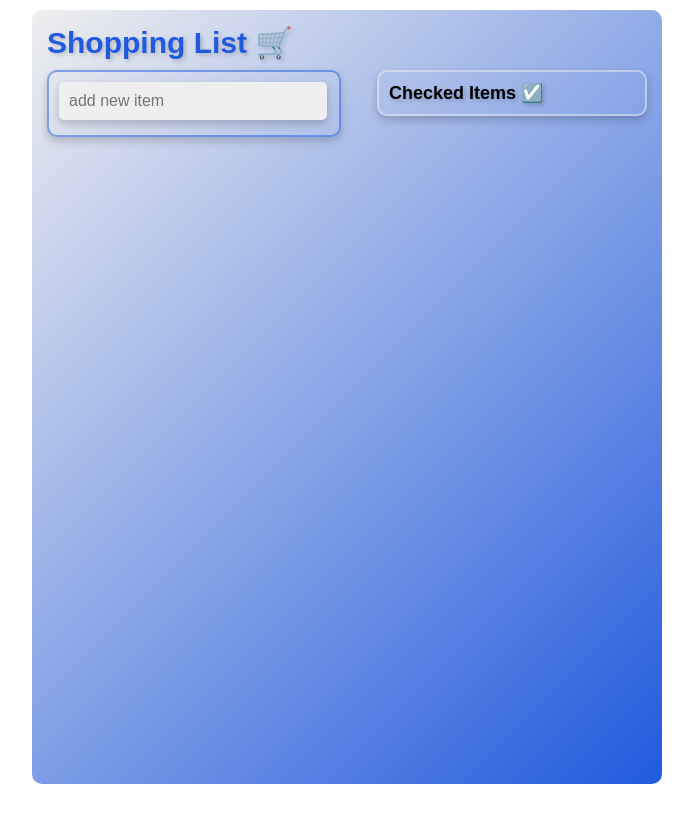
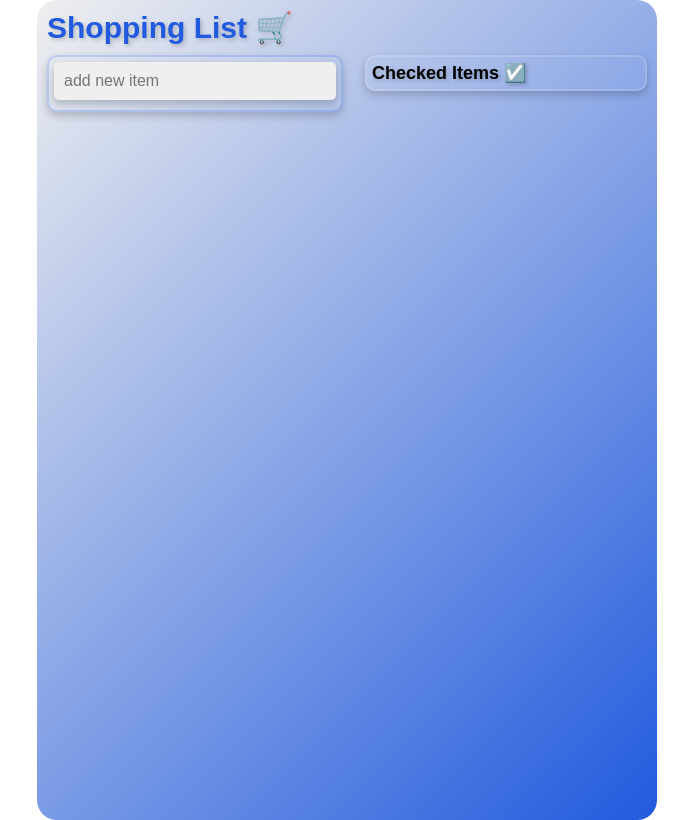
Before and after one commit to RasaIulian/ShoppingList, a React (Create React App) app: page / in a window 1280 px wide. Shown: the whole page, without its empty margins (293-986 px from the left). Built offline with nearby package versions, Linux system fonts and the light colour scheme.

Commit message:
fixed logic to avoid same item in list with Capital letters, styling updates

```diff
--- a/src/components/ShoppingList.style.tsx
+++ b/src/components/ShoppingList.style.tsx
@@ -7,12 +7,12 @@ const neutralColor = "#efefef"; // Gray
 
 export const Container = styled.div`
   font-family: Arial, sans-serif;
-  padding: 1.5rem;
+  padding: 1rem;
   background: linear-gradient(135deg, ${neutralColor}, ${primaryColor});
-  max-width: 60rem; /* Adjust the width as needed */
-  margin: 1rem auto; /* Center the container horizontally */
-  border-radius: 1rem;
-  height: 93vh;
+  max-width: 60rem;
+  margin: 0 auto;
+  border-radius: 2rem;
+  height: 100svh;
   text-shadow: 2px 2px 4px rgba(0, 0, 0, 0.2);
 `;
 
@@ -27,7 +27,7 @@ export const Input = styled.input`
   border: none;
   border-radius: 0.5rem;
   font-size: 1.6rem;
-  width: 92%;
+  width: calc(100% - 2rem);
   background-color: ${neutralColor};
   box-shadow: 0 4px 8px rgba(0, 0, 0, 0.2);
   margin-bottom: 0.5rem;
@@ -43,7 +43,7 @@ export const Input = styled.input`
 export const ErrorMessage = styled.p`
   color: #ff0000;
   font-size: 1.6rem;
-  margin-top: 1rem;
+  margin-bottom: 0.5rem;
 `;
 export const ListsContainer = styled.div`
   display: flex;
@@ -53,11 +53,11 @@ export const ListsContainer = styled.div`
 
 export const List = styled.ul`
   list-style: none;
-  border: 2px solid rgba(33, 90, 222, 0.5);
+  border: 2px solid rgba(33, 90, 222, 0.2);
   border-radius: 1rem;
-  padding: 1rem;
+  padding: 0.5rem;
   box-shadow: 0 4px 8px rgba(0, 0, 0, 0.2);
-  width: 45%;
+  width: 47%;
 `;
 
 export const ListItem = styled.li`
@@ -65,7 +65,7 @@ export const ListItem = styled.li`
   display: flex;
   justify-content: space-between; /* Aligns the items to the left and right */
   align-items: center; /* Aligns the items vertically */
-  width: 100%;
+  width: calc(100%-0.6rem);
 `;
 
 export const Label = styled.label`
@@ -75,7 +75,7 @@ export const Label = styled.label`
   cursor: pointer;
   width: 100%;
   border-radius: 0.5rem;
-  padding: 0.3rem;
+  padding: 1rem;
   position: relative;
   box-shadow: 0 2px 4px rgba(0, 0, 0, 0.1);
   transition: background-color, box-shadow 0.3s ease;
@@ -90,7 +90,7 @@ export const Label = styled.label`
     border: none;
     cursor: pointer;
     position: absolute;
-    right: 0.3rem;
+    right: 1rem;
     transition: color 0.3s ease;
     text-shadow: 2px 2px 4px rgba(0, 0, 0, 0.2);
   }
@@ -115,18 +115,19 @@ export const CheckboxInput = styled.input`
 
   &:hover::after {
     opacity: 1;
+    text-shadow: 2px 2px 4px rgba(0, 0, 0, 0.2);
     transition: opacity 0.3s ease;
   }
   &::after {
     content: "✔"; /* Unicode for check symbol */
     opacity: 0; /* Initially hide the check symbol */
-    position: absolute; /* Position the check symbol */
-    top: 0;
+    position: absolute;
+    top: 0.5rem;
   }
 `;
 
 export const CheckedItemsContainer = styled.div`
-  width: 45%;
+  width: 47%;
 `;
 
 export const CheckedItemsTitle = styled.h3`
@@ -135,9 +136,9 @@ export const CheckedItemsTitle = styled.h3`
 
 export const CheckedItemsList = styled.ul`
   list-style: none;
-  border: 2px solid rgba(239, 239, 239, 0.5);
+  border: 2px solid rgba(239, 239, 239, 0.2);
   border-radius: 1rem;
-  padding: 1rem;
+  padding: 0.5rem;
   box-shadow: 0 4px 8px rgba(0, 0, 0, 0.2);
 `;
 
@@ -146,18 +147,18 @@ export const CheckedItem = styled.li`
   cursor: pointer;
   color: ${neutralColor};
   border-radius: 0.5rem;
-  padding: 0.3rem;
+  padding: 1rem;
   margin-bottom: 0.5rem;
   transition: background-color, box-shadow 0.3s ease;
-  width: 100%;
+  width: calc(100% - 2rem);
   display: flex;
-  justify-content: space-between; /* Aligns the items to the left and right */
-  align-items: center; /* Aligns the items vertically */
+  justify-content: space-between;
+  align-items: center;
   box-shadow: 0 2px 4px rgba(0, 0, 0, 0.1);
 
   &:hover {
     background-color: ${primaryColor};
-    box-shadow: 0 4px 8px rgba(0, 0, 0, 0.2); /* Increase shadow size for 3D effect */
+    box-shadow: 0 4px 8px rgba(0, 0, 0, 0.2);
   }
   & button {
     /* Styles for the X button */
@@ -165,6 +166,7 @@ export const CheckedItem = styled.li`
     border: none;
     cursor: pointer;
     color: ${neutralColor};
+    text-shadow: 2px 2px 4px rgba(0, 0, 0, 0.2);
     transition: color 0.3s ease;
   }
   & button:hover {
@@ -187,7 +189,7 @@ export const RemoveAllButton = styled.button`
   border: none;
   cursor: pointer;
   font-size: 1.6rem;
-  padding: 0.5rem 1rem;
+  padding: 1rem;
   border-radius: 0.5rem;
   transition: all 0.3s ease;
   box-shadow: 0 2px 4px rgba(0, 0, 0, 0.1);
@@ -204,7 +206,7 @@ export const SortButton = styled.button`
   border: none;
   cursor: pointer;
   font-size: 1.6rem;
-  padding: 0.5rem 1rem;
+  padding: 1rem;
   border-radius: 0.5rem;
   transition: all 0.3s ease;
   box-shadow: 0 2px 4px rgba(0, 0, 0, 0.1);
--- a/src/components/ShoppingList.tsx
+++ b/src/components/ShoppingList.tsx
@@ -53,16 +53,24 @@ const ShoppingList: React.FC = () => {
   const handleAddItem = () => {
     if (inputValue.trim() !== "") {
       const newItem: ShoppingItem = {
-        id: Date.now(), // Generate a unique ID (you can use a better approach)
+        id: Date.now(), // Generate a unique ID
         name: inputValue,
       };
 
       // Check if the item already exists in the shopping list
-      if (items.some((item) => item.name === newItem.name)) {
-        setError("Item already in list.");
+      if (
+        items.some(
+          (item) => item.name.toLowerCase() === newItem.name.toLowerCase()
+        )
+      ) {
+        setError("Item already in the list.");
         return;
-      } else if (checkedItems.some((item) => item.name === newItem.name)) {
-        setError("Item already in checked items.");
+      } else if (
+        checkedItems.some(
+          (item) => item.name.toLowerCase() === newItem.name.toLowerCase()
+        )
+      ) {
+        setError("Item already in checked list ->");
         return;
       }
 
@@ -186,14 +194,14 @@ const ShoppingList: React.FC = () => {
         <CheckedItemsContainer>
           <CheckedItemsList>
             <CheckedItemsTitle>
-              Checked Items{" "}
+              Checked Items&nbsp;
               <span role="img" aria-label="checked arrow">
                 ☑️
               </span>
             </CheckedItemsTitle>
             {checkedItems.length > 0 && (
               <Message>
-                {">"} Click to return to Shopping List {"<"}
+                {"("}Click to bring back to Shopping&nbsp;List{")"}
               </Message>
             )}{" "}
             {checkedItems.length > 0 && (
```
Also changed, not shown: src/components/CheckedItems.tsx (deleted, +0 -39 lines).
